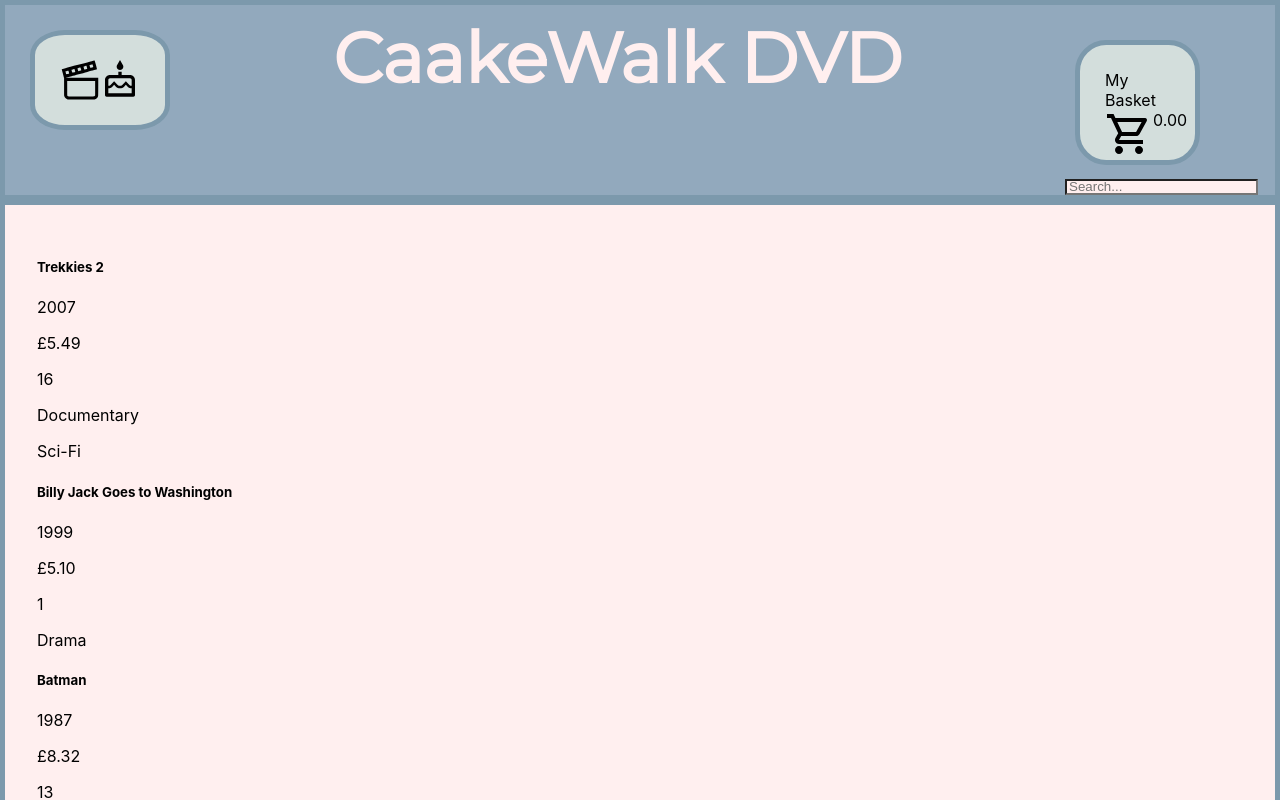
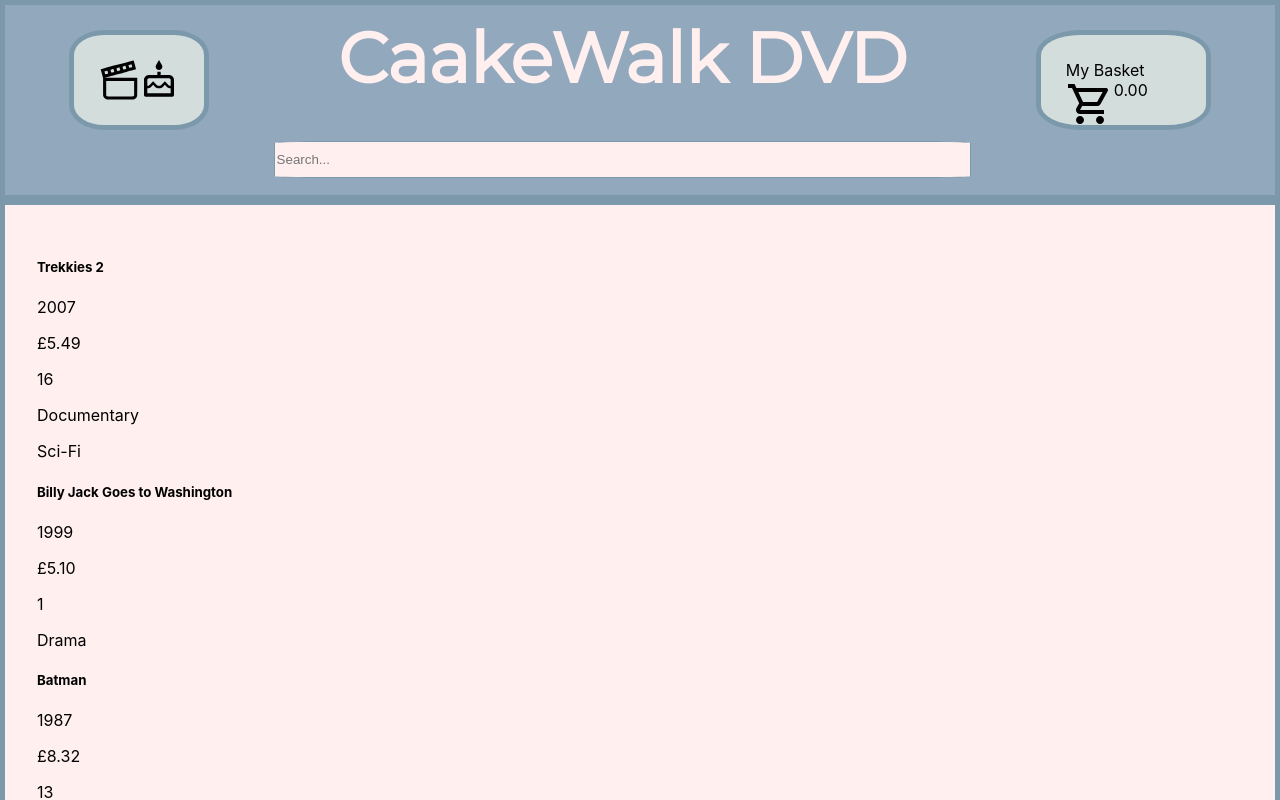
Before and after one commit to BathSpaWebDev/caake-and-chill, a React (Create React App) app in the folder my-app/: page / in a window 1280 px wide. Shown: the top 800 px of the page. Built offline with nearby package versions, Linux system fonts and the light colour scheme.

Commit message:
did some more work on navbar, still needs work. Put in grid instead of display flex.

```diff
--- a/my-app/src/components/NavBar.jsx
+++ b/my-app/src/components/NavBar.jsx
@@ -4,11 +4,10 @@ import { Header } from "./Header.jsx";
 
 export const NavBar = (props) => {
     return(
-        <nav className="box">
-            <Logo/>
-            <Header />
-            <div>
-            <div className="nav-cart">
+        <nav className="nav-grid">
+            <Logo className="logo-grid"/>
+            <Header className="header-grid"/>
+            <div className="nav-cart cart-grid">
                 <div className="cart-container">
                     <div className="navigation-font">{props.title}</div>
                     <div className="flex-box">
@@ -16,10 +15,8 @@ export const NavBar = (props) => {
                         <div className="navigation-font">{props.total}</div>
                     </div>
                 </div>
-
             </div>
-                <input className="search-field" type="text" placeholder="Search..."></input>
-            </div>
+            <input className="search-field search-grid" type="text" placeholder="Search..."></input>
         </nav>
     );
 }
--- a/my-app/src/components/navbar.css
+++ b/my-app/src/components/navbar.css
@@ -1,18 +1,36 @@
-.box{
+*{
     box-sizing: border-box;
+}
+.nav-grid{
     background-color: #92A9BD;
+    padding: 25px 0 5px 0;
     height: 200px;
-    padding: 25px;
-    display: flex;
-    justify-content: space-evenly;
+    display: grid;
+    grid-template-areas:
+        "l h c"
+        ". s .";
     justify-items: center;
     border: solid #7C99AC 5px;
 }
 
+.logo-grid{
+    grid-area: l;
+}
+
+.header-grid{
+    grid-area: h;
+}
+.cart-grid{
+    grid-area: c;
+}
+
+.search-grid{
+    grid-area: s;
+}
 .logo{
     display: flex;
     background-color: #D3DEDC;
-    height: 40px;
+    height: 100px;
     padding: 25px;
     border: solid #7C99AC 5px;
     border-radius: 25%;
@@ -21,12 +39,11 @@
 .cart-container{
     box-sizing: border-box;
     background-color: #D3DEDC;
-    height: 125px;
-    width: 125px;
+    height: 100px;
+    width: 175px;
     padding: 25px;
     border: solid #7C99AC 5px;
     border-radius: 25%;
-    margin: 10px;
 }
 
 .flex-box{
@@ -41,7 +58,10 @@
 }
 
 .search-field{
-    height: 10px;
+    height: 75%;
     width:100%;
     background-color: #FFEFEF;
+    border: solid #7C99AC 1px;
+    border-radius: 5%;
+    margin-bottom: 20px;
 }
```
